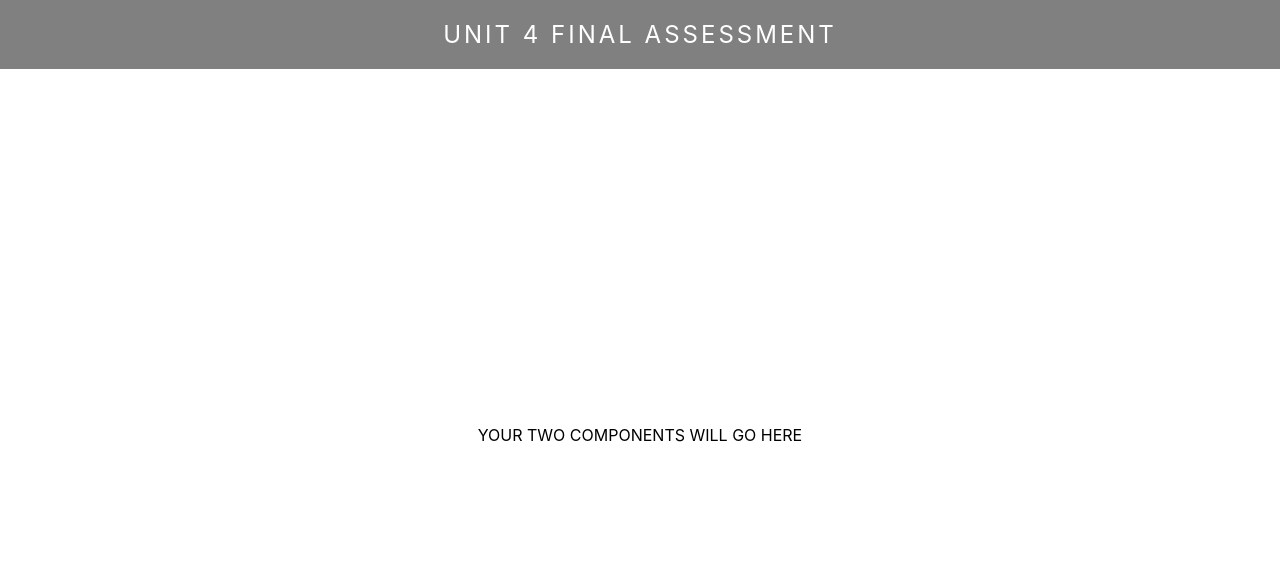
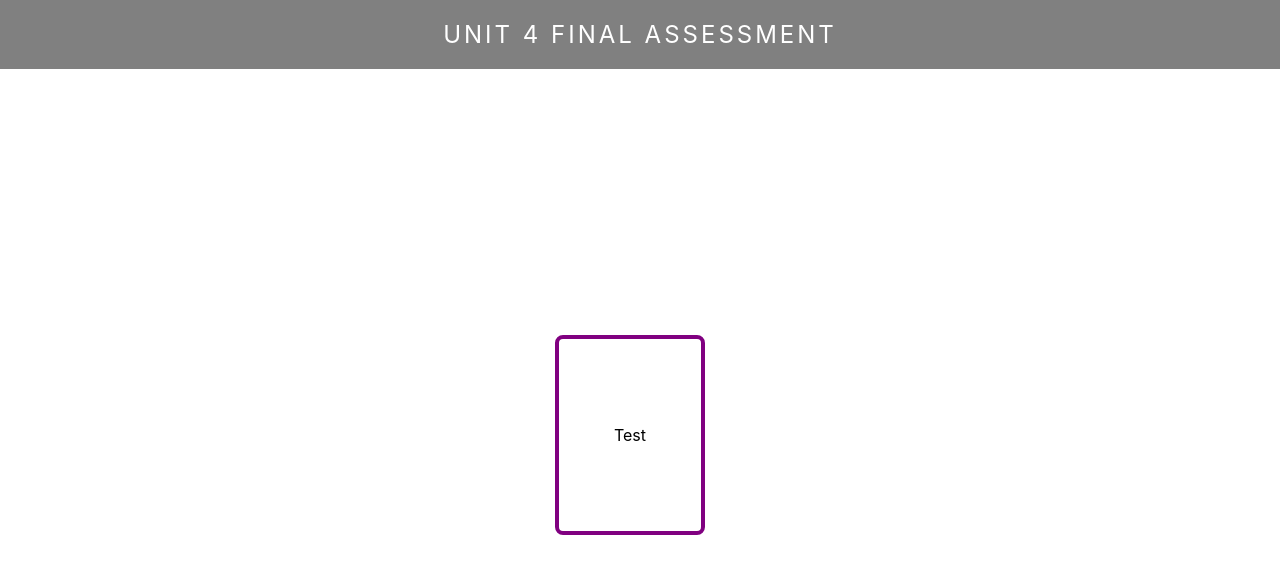
Before and after one commit to bearcodes870/project-4-assessment, a React (Create React App) app: page / in a window 1280 px wide. Shown: the top 574 px of the page. Built offline with nearby package versions, Linux system fonts and the light colour scheme.

Commit message:
circleselector div renders

```diff
--- /dev/null
+++ b/src/components/CircleSelector/CircleSelector.css
@@ -0,0 +1,34 @@
+.CircleSelector {
+    display: flex;
+    flex-direction: column;
+    justify-content: space-around;
+    align-items: center;
+    height: 200px;
+    width: 150px;
+    border: 4px solid purple;
+    border-radius: 8px;
+    margin-right: 20px;
+  }
+
+  .CircleSelector button {
+    height: 30px;
+    width: 125px;
+    background-color: purple;
+    color: white;
+    border-radius: 4px;
+    text-transform: uppercase;
+    cursor: pointer;
+    outline: none;
+  }
+
+  .CircleSelector button:hover {
+    background-color: limegreen;
+  }
+
+  /* Adding a class of 'selected' to the selected button dynamically is secret sauce */
+  .CircleSelector button.selected {
+    background-color: white;
+    color: limegreen;
+    border: none;
+    cursor: default;
+  }
--- /dev/null
+++ b/src/components/CircleSelector/CircleSelector.jsx
@@ -0,0 +1,7 @@
+import './CircleSelector.css';
+
+const GuessPeg = () => (
+    <div className='CircleSelector'>Test</div>
+  );
+
+  export default GuessPeg;
--- a/src/index.js
+++ b/src/index.js
@@ -1,13 +1,11 @@
 import React from 'react';
 import ReactDOM from 'react-dom';
 import './index.css';
-import App from './App';
+import App from './pages/App/App';
 import reportWebVitals from './reportWebVitals';
 
 ReactDOM.render(
-  <React.StrictMode>
-    <App />
-  </React.StrictMode>,
+    <App />,
   document.getElementById('root')
 );
 
--- a/src/App.js
+++ b/src/pages/App/App.js
@@ -1,4 +1,5 @@
 import React, { Component } from 'react';
+import CircleSelector from '../../components/CircleSelector/CircleSelector';
 import './App.css';
 
 class App extends Component {
@@ -7,7 +8,7 @@ class App extends Component {
       <div className="App">
         <header className="App-header">UNIT 4 FINAL ASSESSMENT</header>
         <main>
-          YOUR TWO COMPONENTS WILL GO HERE
+          <CircleSelector />
         </main>
       </div>
     );
```
Also changed, not shown: src/pages/App/App.css (renamed from src/App.css), 1 other file (tests, documents, lock files or other folders).
